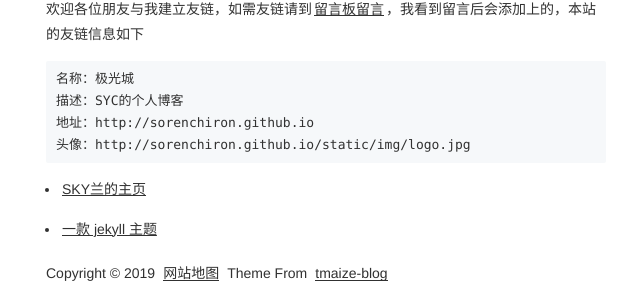
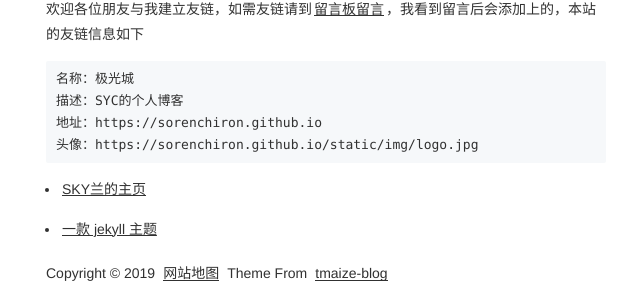
Before and after one commit to sorenchiron/sorenchiron.github.io, a Jekyll site: the page built from pages/links.md, in a window 1280 px wide. Shown: the part 178-485 px from the top of the page, without its empty margins (314-954 px from the left). Built offline with Jekyll 4.4.1, drawn with Linux system fonts in a browser that asks for light colours; part of the change alters nothing that is shown.

Commit message:
add https to url prefix

```diff
--- a/_config.yml
+++ b/_config.yml
@@ -8,7 +8,7 @@ author: TMaize
 footerText: 'Copyright © 2019'
 
 # 域名配置,生成sitemap会用到，友链也会用到
-domainUrl: 'http://sorenchiron.github.io'
+domainUrl: 'https://sorenchiron.github.io'
 # 路径配置，静态资源404一般是这里不对
 # 直接域名访问设置为'',有如果是user.github.io/blog/访问的话设置为'/blog'
 baseUrl: ''
```
